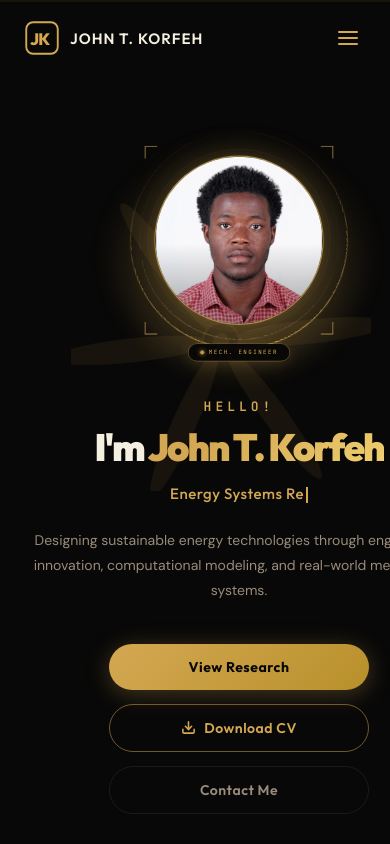
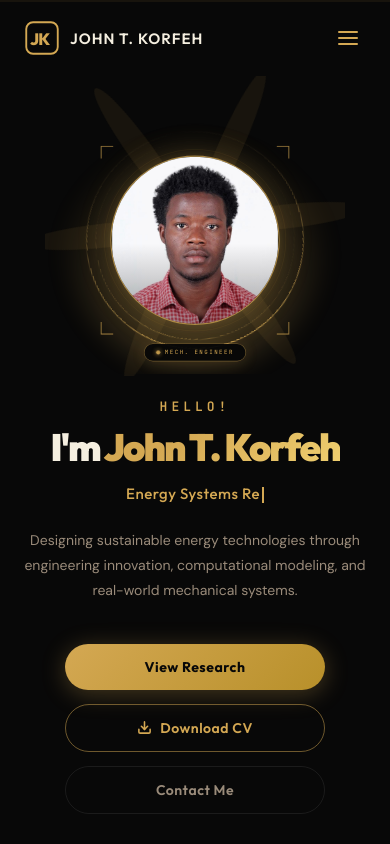
Before and after one commit to jkorfeh203/My-Portfolio, a React (Vite) app: page / in a window 390 px wide. Shown: the top 844 px of the page. Built offline with nearby package versions, Linux system fonts and the light colour scheme.

Commit message:
Fix hero mobile layout, remove placeholder testimonials, center turbine on mobile

```diff
--- a/src/components/Testimonials.jsx
+++ b/src/components/Testimonials.jsx
@@ -42,22 +42,6 @@ const TESTIMONIALS = [
     institution: "Dept. of Mechanical Engineering, Marwadi University",
     initials: "AG",
     photo: anand,
-  },
-  {
-    quote:
-      "John demonstrated exceptional analytical skills during his research on the hybrid solar chimney prototype. His ability to bridge experimental work with CFD validation sets him apart from his peers.",
-    name: "Dr. [Supervisor Name]",
-    title: "Research Supervisor",
-    institution: "University Research Lab",
-    initials: "RS",
-  },
-  {
-    quote:
-      "What impressed me most about John was his ability to present complex thermodynamic concepts clearly to a diverse audience at the FMFP Conference. His work on geothermal hybrid systems shows real promise for Sub-Saharan energy access.",
-    name: "Prof. [Conference Mentor]",
-    title: "Senior Faculty, Mechanical Engineering",
-    institution: "FMFP 2025 Conference",
-    initials: "CM",
   },
   {
     quote:
--- a/src/components/TurbineSVG.jsx
+++ b/src/components/TurbineSVG.jsx
@@ -8,7 +8,8 @@ export default function TurbineSVG() {
       width="300"
       height="300"
       viewBox="0 0 300 300"
-      style={{ opacity: 0.08, position: "absolute", right: "5%", top: "15%" }}
+      className="turbine-svg"
+      style={{ opacity: 0.08, position: "absolute" }}
     >
       <style>{style}</style>
       <g className="blade-group">
--- a/src/index.css
+++ b/src/index.css
@@ -151,6 +151,10 @@ body {
   justify-content: center;
   align-items: center;
 }
+.turbine-svg {
+  right: 5%;
+  top: 15%;
+}
 
 /* About */
 .about-grid {
@@ -249,6 +253,14 @@ body {
     padding: 8px;
   }
 
+  /* Turbine — center behind profile photo */
+  .turbine-svg {
+    right: auto;
+    left: 50%;
+    top: 6%;
+    transform: translateX(-50%);
+  }
+
   /* Hero — stack single column, photo on top */
   .hero-grid {
     grid-template-columns: 1fr;
@@ -256,6 +268,11 @@ body {
   }
   .hero-profile-col {
     order: -1;
+    min-width: 0;
+    overflow: hidden;
+  }
+  .hero-text-block {
+    min-width: 0;
   }
   .hero-buttons,
   .hero-socials {
@@ -264,6 +281,7 @@ body {
   .hero-text-block p {
     margin-left: auto;
     margin-right: auto;
+    max-width: 100%;
   }
   .profile-scale-wrap {
     transform: scale(0.72);
```
